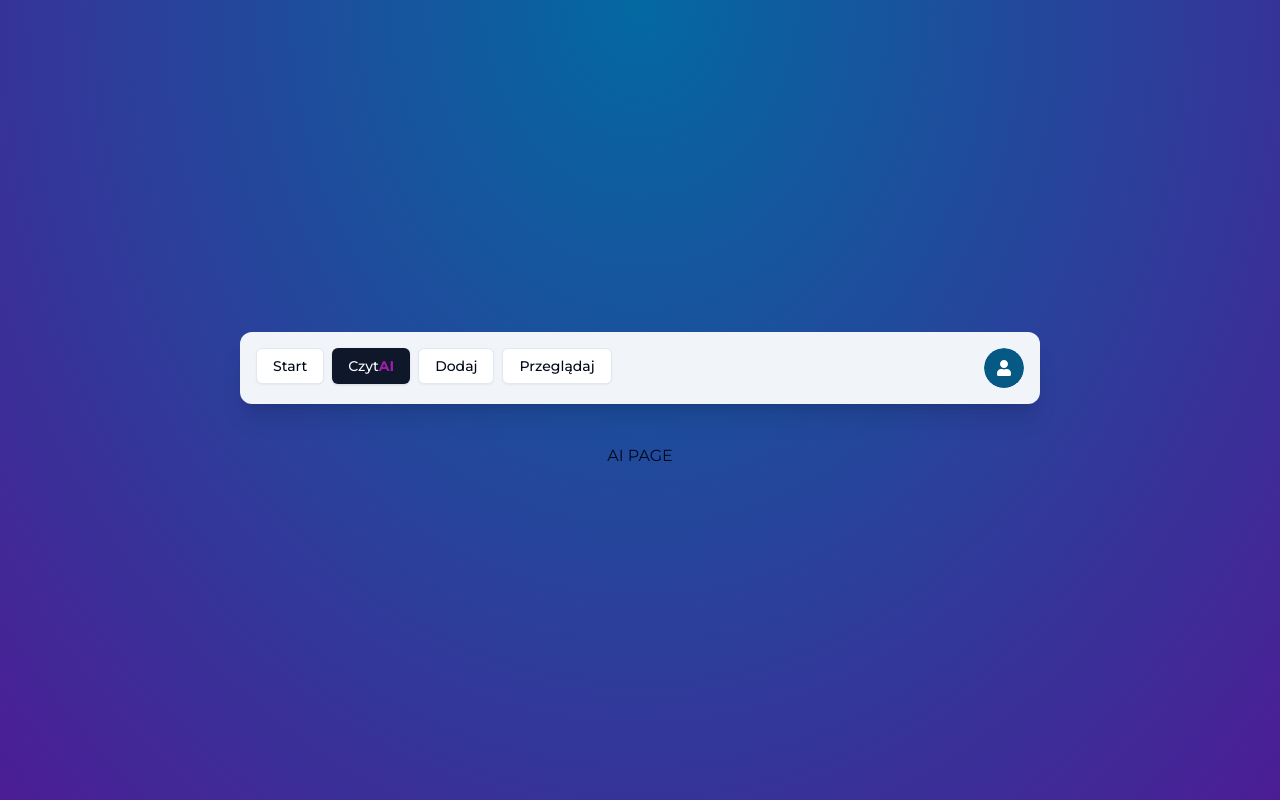
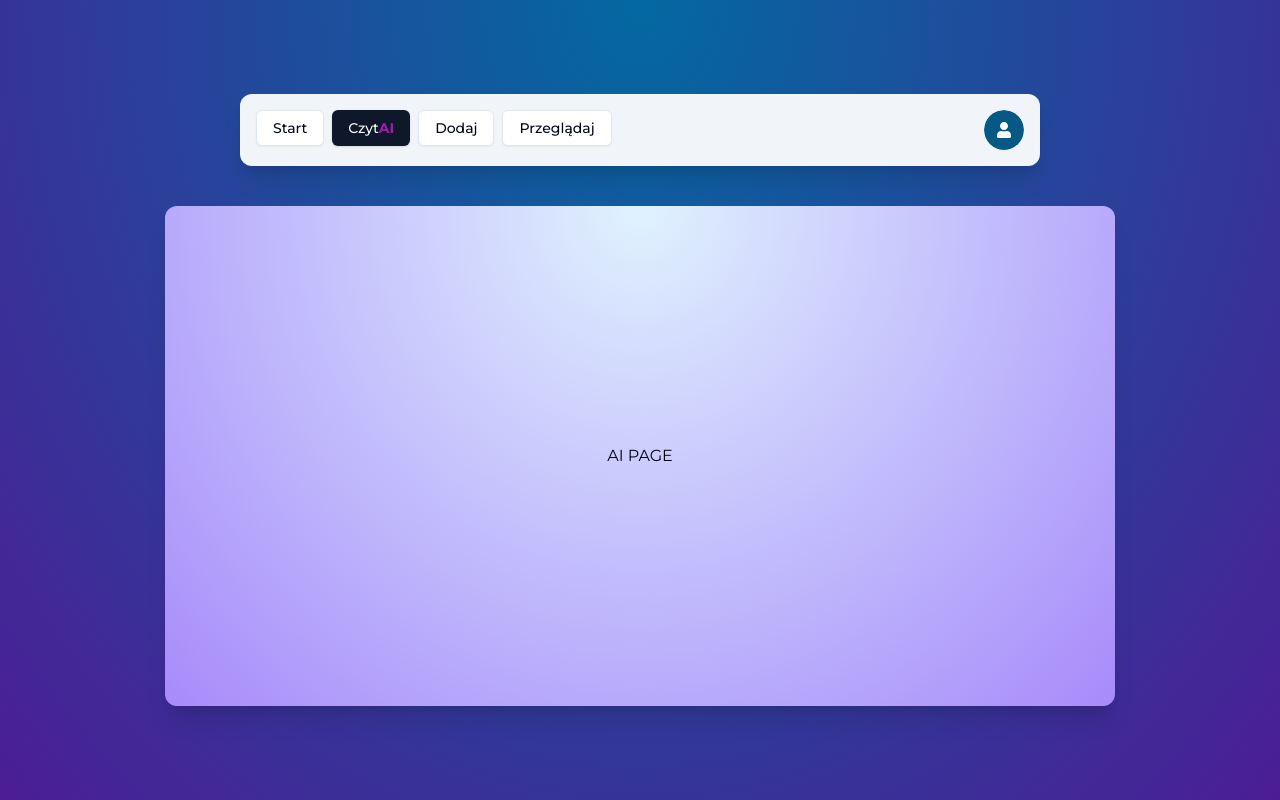
Before and after one commit to Elldrigar/na-regale, a Next.js app: page /ai in a window 1280 px wide. Built offline with nearby package versions, Linux system fonts and the light colour scheme; no server answers.

Commit message:
add wrapper component to layout

```diff
--- a/app/(protected)/layout.tsx
+++ b/app/(protected)/layout.tsx
@@ -1,5 +1,6 @@
 import React from 'react'
 import { Navbar } from '@/app/(protected)/_components/navbar'
+import { Main } from '@/components/ui/main'
 
 interface ProtectedLayoutProps {
     children: React.ReactNode
@@ -9,7 +10,7 @@ const ProtectedLayout = ({ children }: ProtectedLayoutProps) => {
     return (
         <div className='flex h-full w-full flex-col items-center justify-center gap-y-10 bg-[radial-gradient(ellipse_at_top,_var(--tw-gradient-stops))] from-sky-700 to-violet-900'>
             <Navbar />
-            {children}
+            <Main>{children}</Main>
         </div>
     )
 }
```
